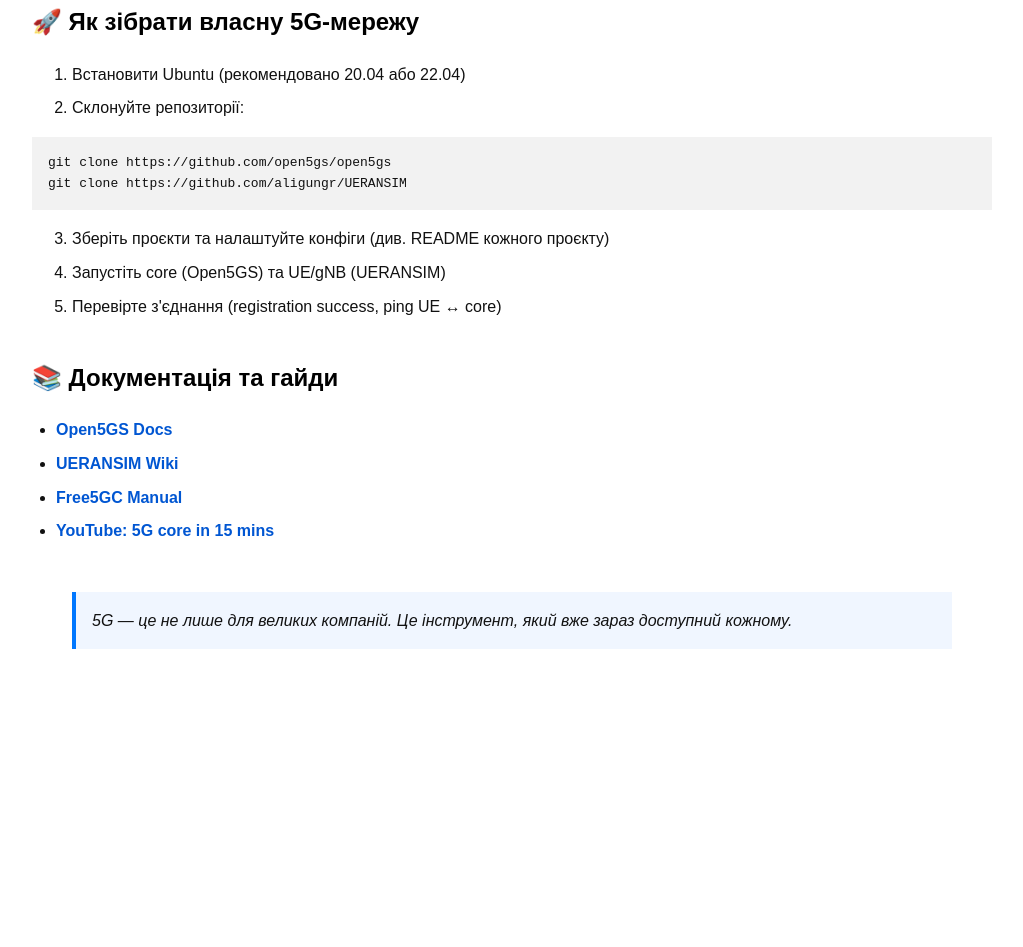
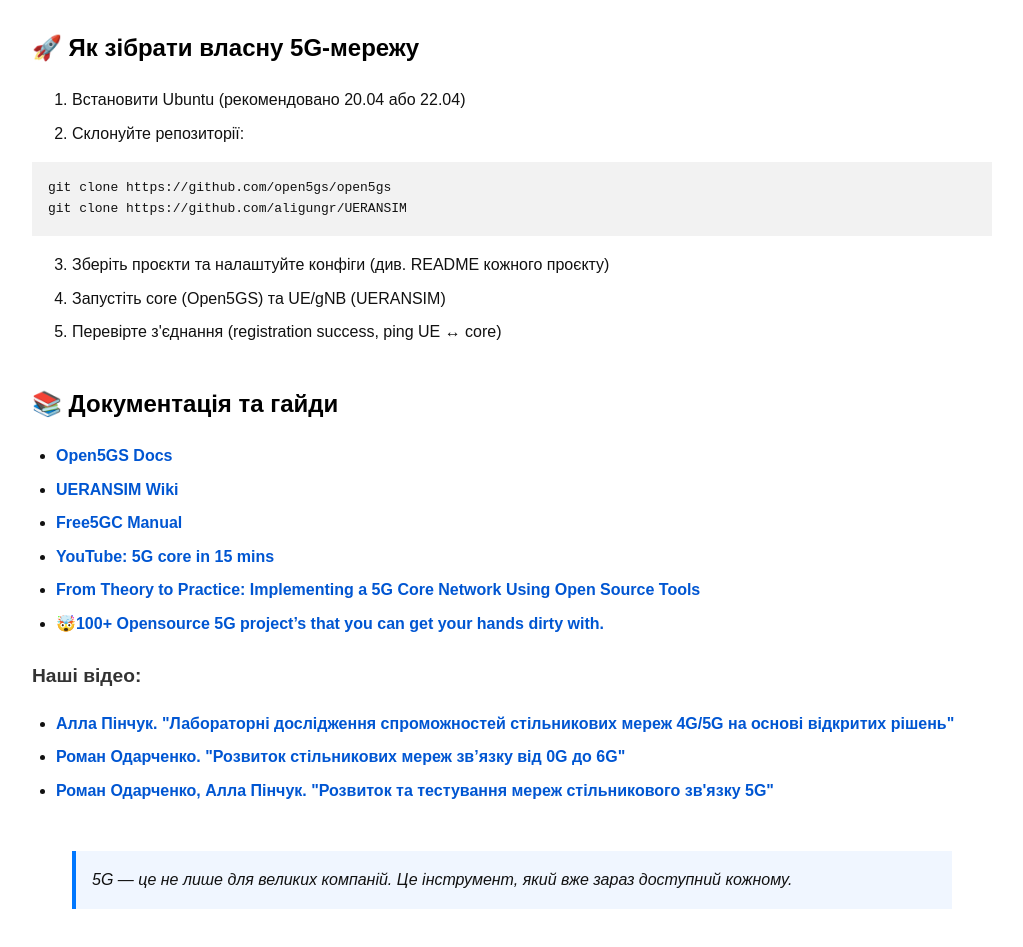
Before and after one commit to alla-pinchuk/5g-resources.io, a plain HTML site: page index.html in a window 1280 px wide. Shown: the part 1123-2070 px from the top of the page, without its empty margins (128-1151 px from the left). Before the commit the page ends 1820 px from the top, so only its background shows below. Drawn offline with Linux system fonts and the light colour scheme.

Commit message:
Update index.html

```diff
--- a/index.html
+++ b/index.html
@@ -75,7 +75,8 @@
 </head>
 <body>
   <h1>5G: Hands-On Resources</h1>
-  <p>Ця сторінка створена як продовження воркшопу <strong>"5G: простіше, ніж здається"</strong> на IT Future Fest 2025.</p>
+  <p>Ця сторінка створена як продовження лекції <strong>"Всередину 5G: історія, принципи й розгортання в
+реальному часі "</strong> на Фестивалі кар'єри.</p>
 
   <h2>📖 Навчальні ресурси</h2>
   <h3>Основи та архітектура 5G</h3>
@@ -123,6 +124,15 @@ git clone https://github.com/aligungr/UERANSIM</code></pre>
     <li><a href="https://github.com/aligungr/UERANSIM/wiki">UERANSIM Wiki</a></li>
     <li><a href="https://free5gc.org">Free5GC Manual</a></li>
     <li><a href="https://www.youtube.com/results?search_query=build+5g+core+open5gs">YouTube: 5G core in 15 mins</a></li>
+    <li><a href="https://medium.com/@danilo.j.granados/from-theory-to-practice-implementing-a-5g-core-network-using-open-source-tools-4a6afe1f708b">From Theory to Practice: Implementing a 5G Core Network Using Open Source Tools</a></li>
+    <li><a href="https://medium.com/@googler_ram/100-opensource-5g-projects-that-you-can-get-your-hands-dirty-with-127a50967692">🤯100+ Opensource 5G project’s that you can get your hands dirty with.</a></li>
+  </ul>
+
+  <h3>Наші відео:</h3>
+  <ul>
+    <li><a href="https://youtu.be/I5nNgIU4p9o?si=YMW2MwvIl_bNNFV-">Алла Пінчук. "Лабораторні дослідження спроможностей стільникових мереж 4G/5G на основі відкритих рішень"</a></li>
+    <li><a href="https://youtu.be/ket24LptXno?si=j1B7os7PcG8ANm4p">Роман Одарченко. "Розвиток стільникових мереж зв’язку від 0G до 6G"</a></li>
+    <li><a href="https://youtu.be/5i5NZ9Pg3TI?si=49xbLyjP6xZpc9Ei">Роман Одарченко, Алла Пінчук. "Розвиток та тестування мереж стільникового зв'язку 5G"</a></li>
   </ul>
 
   <blockquote>
```
